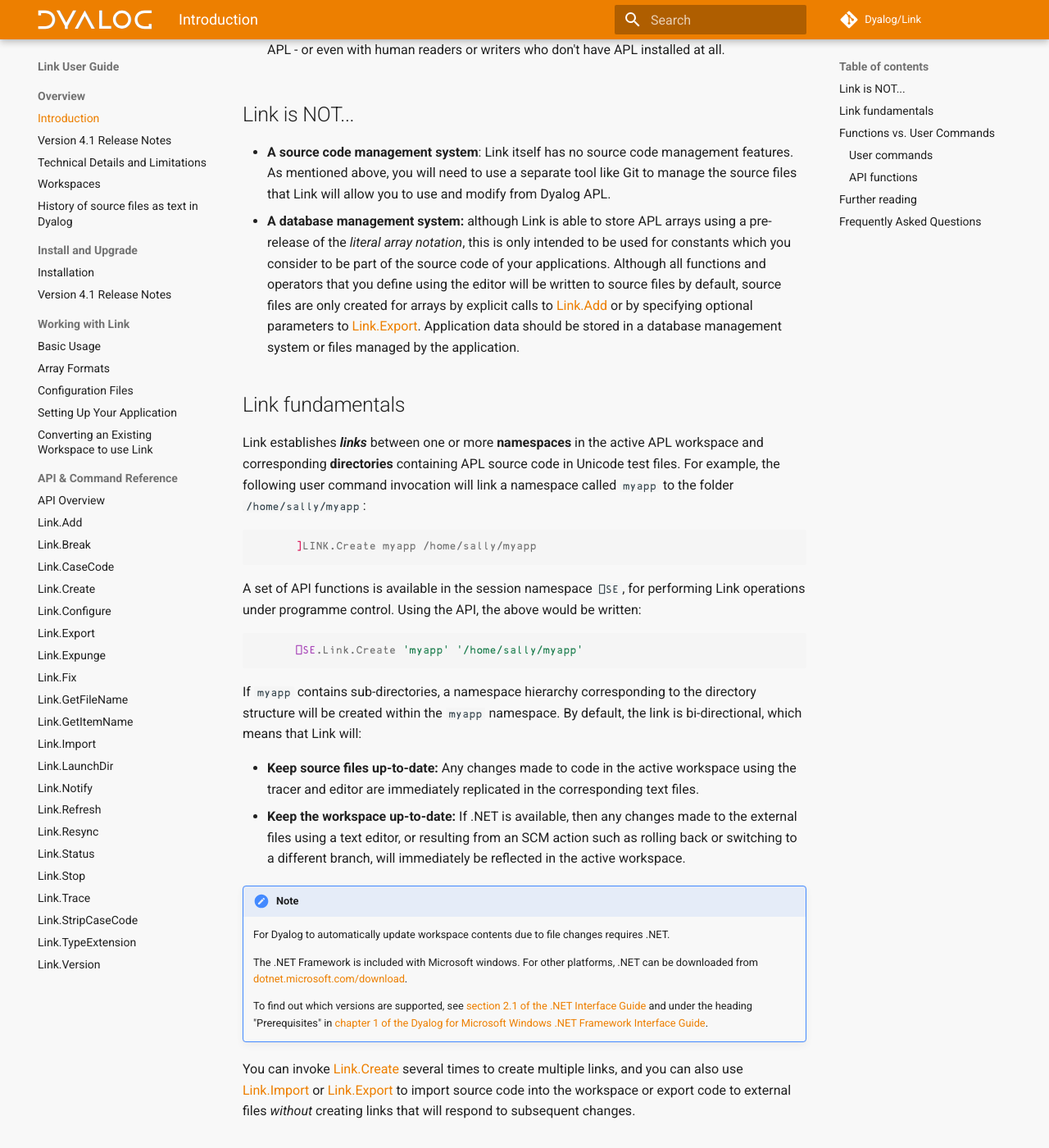
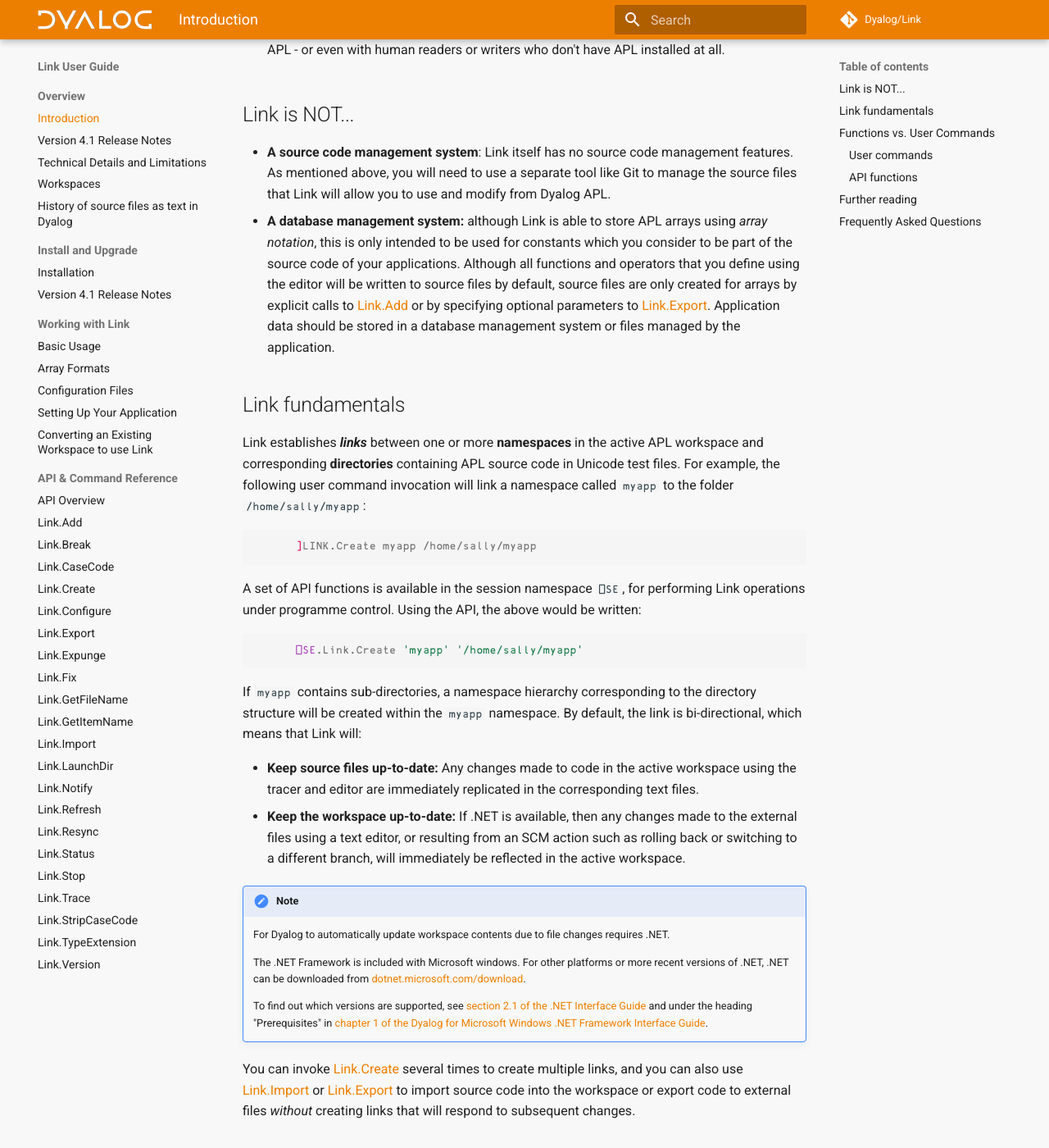
Before and after one commit to Dyalog/link, an MkDocs documentation site: the page built from docs/index.md, in a window 1280 px wide and 1400 px high, scrolled down 402 px. Shown: the whole window at 82% size. Built offline with MkDocs 1.6.1 and Material for MkDocs 9.7.7, drawn with Linux system fonts in a browser that asks for light colours; comment, search, counter and statistics services are not loaded; the version menu is left out.

Commit message:
Clean up test which is now out-of-date

```diff
--- a/docs/index.md
+++ b/docs/index.md
@@ -11,7 +11,7 @@
 ## Link is NOT...
 
 - **A source code management system**: Link itself has no source code management features. As mentioned above, you will need to use a separate tool like Git to manage the source files that Link will allow you to use and modify from Dyalog APL.
-- **A database management system:** although Link is able to store APL arrays using a pre-release of the *literal array notation*, this is only intended to be used for constants which you consider to be part of the source code of your applications. Although all functions and operators that you define using the editor will be written to source files by default, source files are only created for arrays by explicit calls to [Link.Add](API/Link.Add.md) or by specifying optional parameters to [Link.Export](API/Link.Export.md). Application data should be stored in a database management system or files managed by the application.
+- **A database management system:** although Link is able to store APL arrays using *array notation*, this is only intended to be used for constants which you consider to be part of the source code of your applications. Although all functions and operators that you define using the editor will be written to source files by default, source files are only created for arrays by explicit calls to [Link.Add](API/Link.Add.md) or by specifying optional parameters to [Link.Export](API/Link.Export.md). Application data should be stored in a database management system or files managed by the application.
 
 ## Link fundamentals
 
@@ -37,7 +37,9 @@
 !!!Note
 	For Dyalog to automatically update workspace contents due to file changes requires .NET.
 
-	The .NET Framework is included with Microsoft windows. For other platforms, .NET can be downloaded from [dotnet.microsoft.com/download](https://dotnet.microsoft.com/download).
+	The .NET Framework is included with Microsoft windows. For other platforms
+     or more recent versions of .NET, .NET can be downloaded from
+     [dotnet.microsoft.com/download](https://dotnet.microsoft.com/download).
 
 	To find out which versions are supported, see [section 2.1 of the .NET Interface Guide](https://docs.dyalog.com/latest/dotNET%20Interface%20Guide.pdf) and under the heading "Prerequisites" in [chapter 1 of the Dyalog for Microsoft Windows .NET Framework Interface Guide](https://docs.dyalog.com/latest/Dyalog%20for%20Microsoft%20Windows%20.NET%20Framework%20Interface%20Guide.pdf).
 
```
Also changed, not shown: docs/Discussion/TechDetails.md (+2 -4 lines), docs/Usage/Arrays.md (+1 -1 lines), docs/Usage/index.md (+1 -1 lines).
